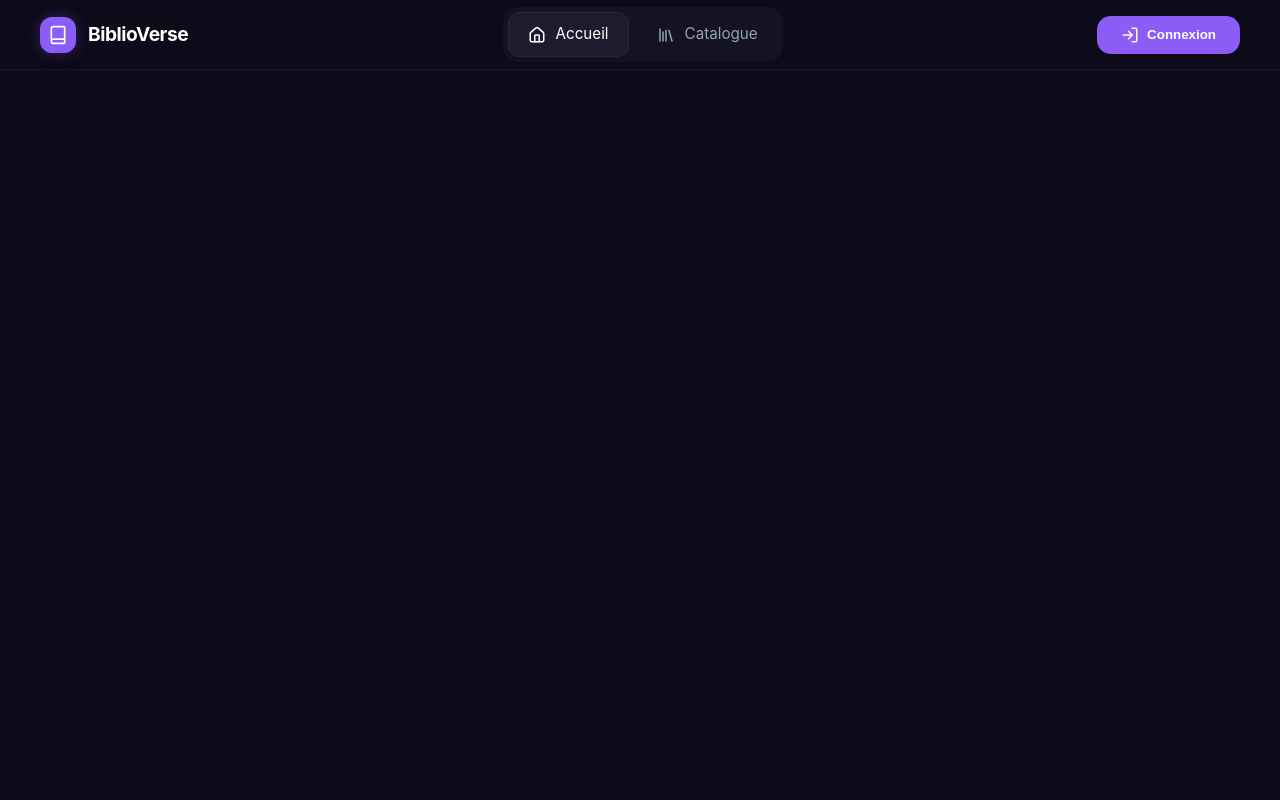
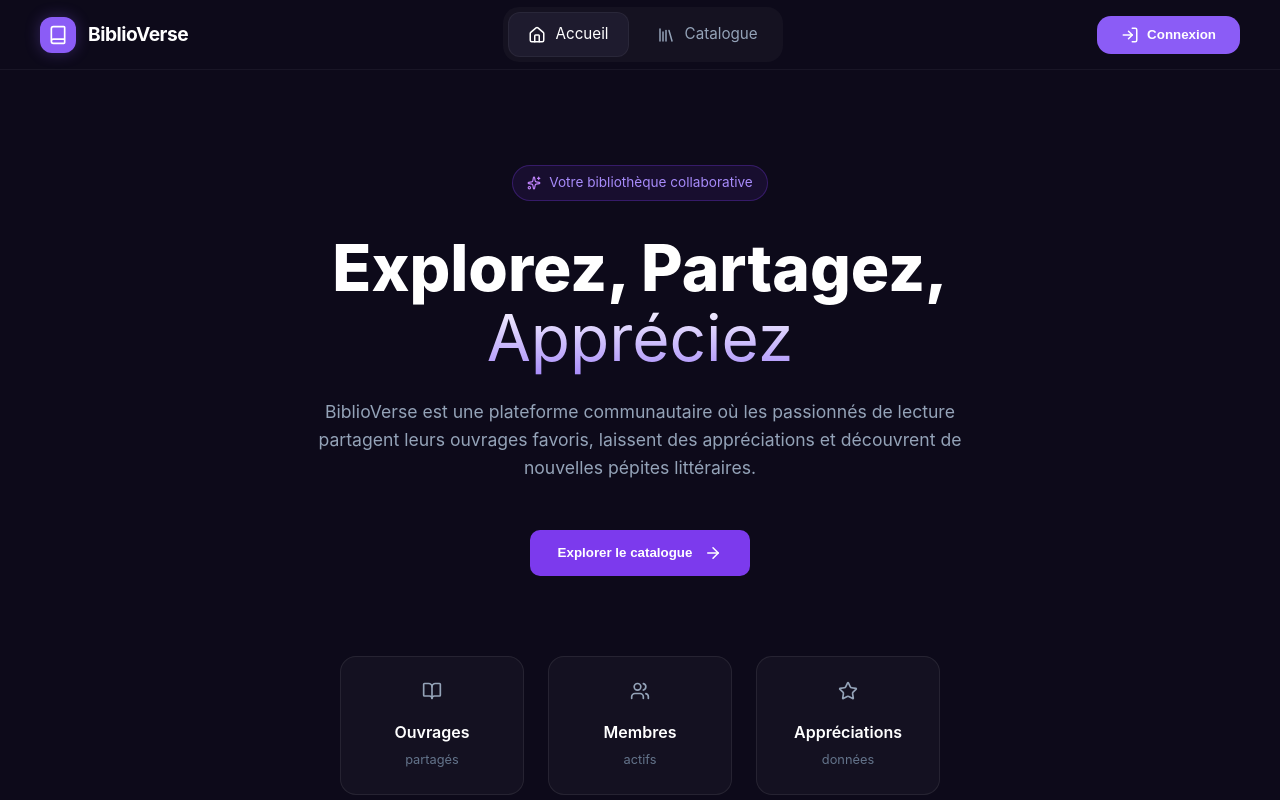
Before and after one commit to ThomasReynaud07/Passion-Lecture, a Vue app in the folder passion-lecture/: page / in a window 1280 px wide. Built offline with nearby package versions, Linux system fonts and the light colour scheme.

Commit message:
feat(UI-Accueil):J'ai fait l'UI de l'accueil

```diff
--- a/passion-lecture/src/App.vue
+++ b/passion-lecture/src/App.vue
@@ -1,3 +1,4 @@
+@ -1,169 +1,175 @@
 <script setup>
 import { RouterLink, RouterView } from 'vue-router'
 import { Book, Home, Library, LogIn } from 'lucide-vue-next'
@@ -39,7 +40,6 @@ import { Book, Home, Library, LogIn } from 'lucide-vue-next'
 </template>
 
 <style scoped>
-/* --- NAVBAR --- */
 .navbar {
   position: fixed;
   inset: 0 0 auto 0;
@@ -142,6 +142,9 @@ import { Book, Home, Library, LogIn } from 'lucide-vue-next'
   min-height: 100vh;
   display: flex;
   flex-direction: column;
+
+  align-items: center;
+  justify-content: flex-start;
 }
 </style>
 
@@ -156,10 +159,16 @@ html {
 
 #app {
   max-width: none !important;
+  width: 100vw !important;
+  max-width: 100% !important;
   margin: 0 !important;
   padding: 0 !important;
   display: block !important;
   text-align: left !important;
+  display: flex !important;
+  flex-direction: column !important;
+  align-items: center !important;
+  text-align: center !important;
 }
 
 * {
--- a/passion-lecture/src/components/Accueil.vue
+++ b/passion-lecture/src/components/Accueil.vue
@@ -1 +1,169 @@
-<template></template>
+<template>
+  <div class="hero-container">
+    <div class="badge">
+      <Sparkles :size="14" class="icon-sparkle" />
+      Votre bibliothèque collaborative
+    </div>
+
+    <h1 class="title">Explorez, Partagez, <br /><span>Appréciez</span></h1>
+
+    <p class="description">
+      BiblioVerse est une plateforme communautaire où les passionnés de lecture partagent leurs
+      ouvrages favoris, laissent des appréciations et découvrent de nouvelles pépites littéraires.
+    </p>
+
+    <button class="cta-button">
+      Explorer le catalogue
+      <ArrowRight :size="18" />
+    </button>
+
+    <div class="stats-container">
+      <div class="stat-card">
+        <div class="icon-wrapper">
+          <BookOpen :size="20" />
+        </div>
+        <h3>Ouvrages</h3>
+        <p>partagés</p>
+      </div>
+
+      <div class="stat-card">
+        <div class="icon-wrapper">
+          <Users :size="20" />
+        </div>
+        <h3>Membres</h3>
+        <p>actifs</p>
+      </div>
+
+      <div class="stat-card">
+        <div class="icon-wrapper">
+          <Star :size="20" />
+        </div>
+        <h3>Appréciations</h3>
+        <p>données</p>
+      </div>
+    </div>
+  </div>
+</template>
+
+<script setup>
+// Import des icônes Lucide
+import { BookOpen, Users, Star, ArrowRight, Sparkles } from 'lucide-vue-next'
+</script>
+
+<style scoped>
+.hero-container {
+  width: 100%;
+  display: flex;
+  flex-direction: column;
+  align-items: center;
+  justify-content: center;
+  margin-top: 75px;
+}
+
+.badge {
+  display: flex;
+  align-items: center;
+  gap: 8px;
+  background: rgba(124, 58, 237, 0.1);
+  border: 1px solid rgba(124, 58, 237, 0.3);
+  padding: 6px 14px;
+  border-radius: 99px;
+  font-size: 0.85rem;
+  color: #a78bfa;
+  margin-bottom: 32px;
+}
+
+.icon-sparkle {
+  color: #c084fc;
+}
+
+.title {
+  font-size: clamp(2.5rem, 5vw, 4rem);
+  font-weight: 800;
+  line-height: 1.1;
+  margin-bottom: 24px;
+}
+
+.title span {
+  background: linear-gradient(to bottom, #fff, #a78bfa);
+  -webkit-background-clip: text;
+  background-clip: text;
+  -webkit-text-fill-color: transparent;
+}
+
+.description {
+  max-width: 650px;
+  font-size: 1.1rem;
+  color: #94a3b8;
+  line-height: 1.6;
+  margin-bottom: 48px;
+}
+
+.cta-button {
+  background: #7c3aed;
+  color: white;
+  border: none;
+  padding: 14px 28px;
+  border-radius: 10px;
+  font-weight: 600;
+  cursor: pointer;
+  display: flex;
+  align-items: center;
+  gap: 12px;
+  transition: all 0.3s ease;
+  margin-bottom: 80px;
+}
+
+.cta-button:hover {
+  background: #6d28d9;
+  transform: translateY(-2px);
+  box-shadow: 0 0 20px rgba(124, 58, 237, 0.4);
+}
+
+.stats-container {
+  display: grid;
+  grid-template-columns: repeat(3, 1fr);
+  gap: 24px;
+  width: 100%;
+  max-width: 600px;
+}
+
+.stat-card {
+  background: rgba(255, 255, 255, 0.03);
+  border: 1px solid rgba(255, 255, 255, 0.08);
+  padding: 24px;
+  border-radius: 16px;
+  display: flex;
+  flex-direction: column;
+  align-items: center;
+  transition: border 0.3s ease;
+}
+
+.stat-card:hover {
+  border-color: rgba(124, 58, 237, 0.5);
+}
+
+.icon-wrapper {
+  color: #94a3b8;
+  margin-bottom: 12px;
+}
+
+.stat-card h3 {
+  font-size: 1rem;
+  font-weight: 600;
+  margin: 0;
+}
+
+.stat-card p {
+  font-size: 0.8rem;
+  color: #64748b;
+  margin-top: 4px;
+}
+
+/* Mobile responsive */
+@media (max-width: 600px) {
+  .stats-container {
+    grid-template-columns: 1fr;
+  }
+}
+</style>
```
